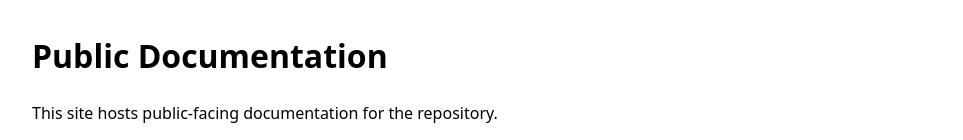
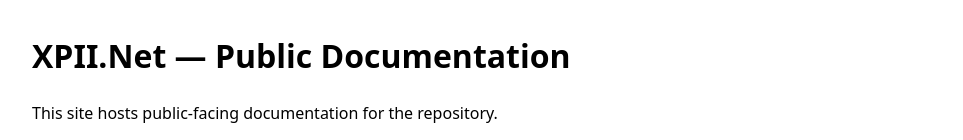
Before and after one commit to Nicholas-MGrossi/Tor, a plain HTML site: page docs/index.html in a window 1280 px wide. Shown: the top 140 px of the page, without its empty margins (158-1121 px from the left). Drawn offline with Linux system fonts and the light colour scheme.

Commit message:
Rename project to XPII.Net
Co-Authored-By: Warp <agent@warp.dev>

```diff
--- a/docs/index.html
+++ b/docs/index.html
@@ -4,7 +4,7 @@
     <meta charset="utf-8" />
     <meta name="viewport" content="width=device-width, initial-scale=1" />
     <meta name="robots" content="index,follow" />
-    <title>VP Publication Repository — Public Docs</title>
+    <title>XPII.Net — Public Docs</title>
     <style>
       :root { color-scheme: light dark; }
       body { font-family: system-ui, -apple-system, Segoe UI, Roboto, Arial, sans-serif; margin: 0; padding: 2rem; line-height: 1.5; }
@@ -18,7 +18,7 @@
   </head>
   <body>
     <main>
-      <h1>Public Documentation</h1>
+      <h1>XPII.Net — Public Documentation</h1>
       <p>
         This site hosts public-facing documentation for the repository.
       </p>
```
Also changed, not shown: 1 other file.
